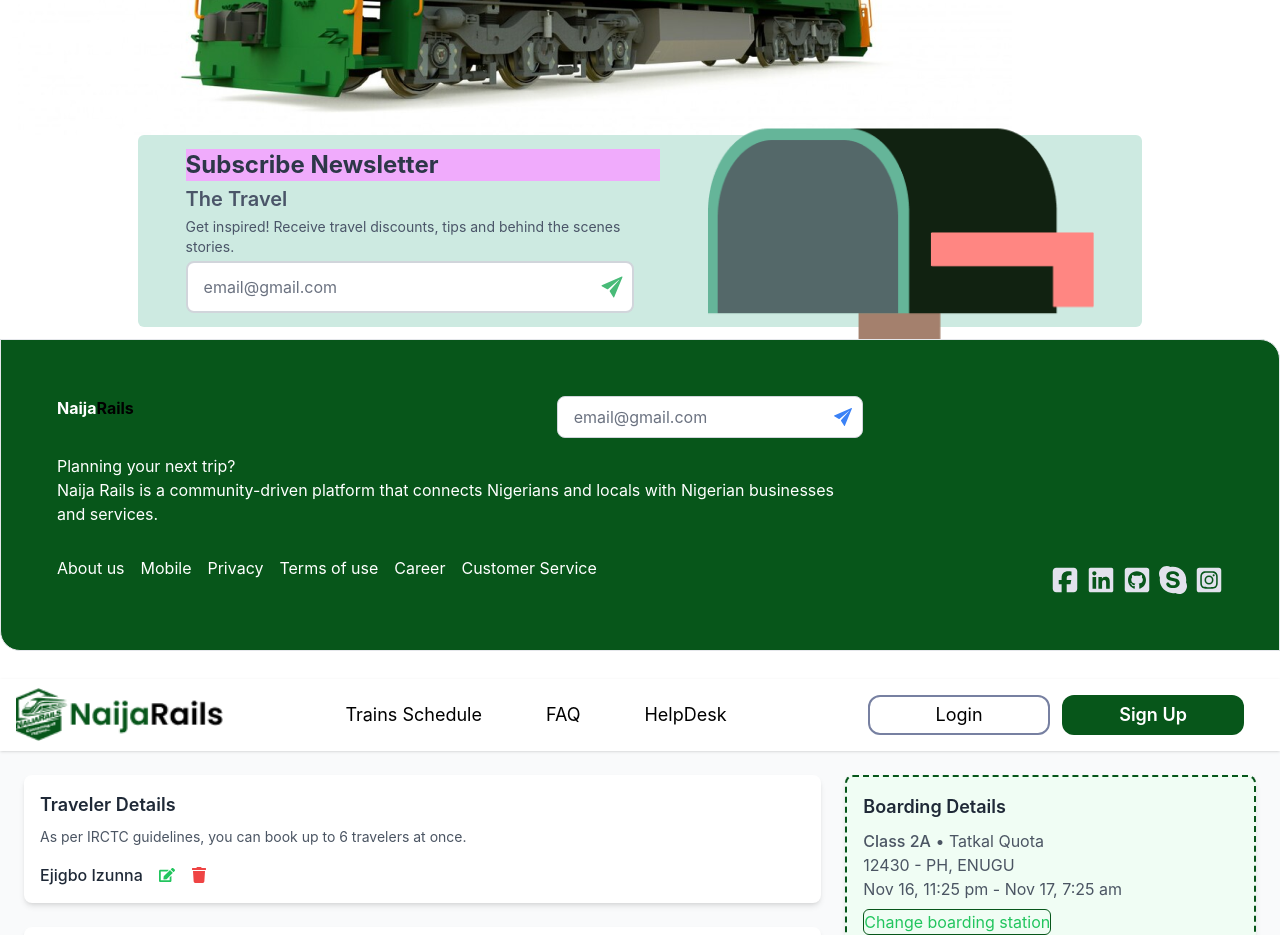
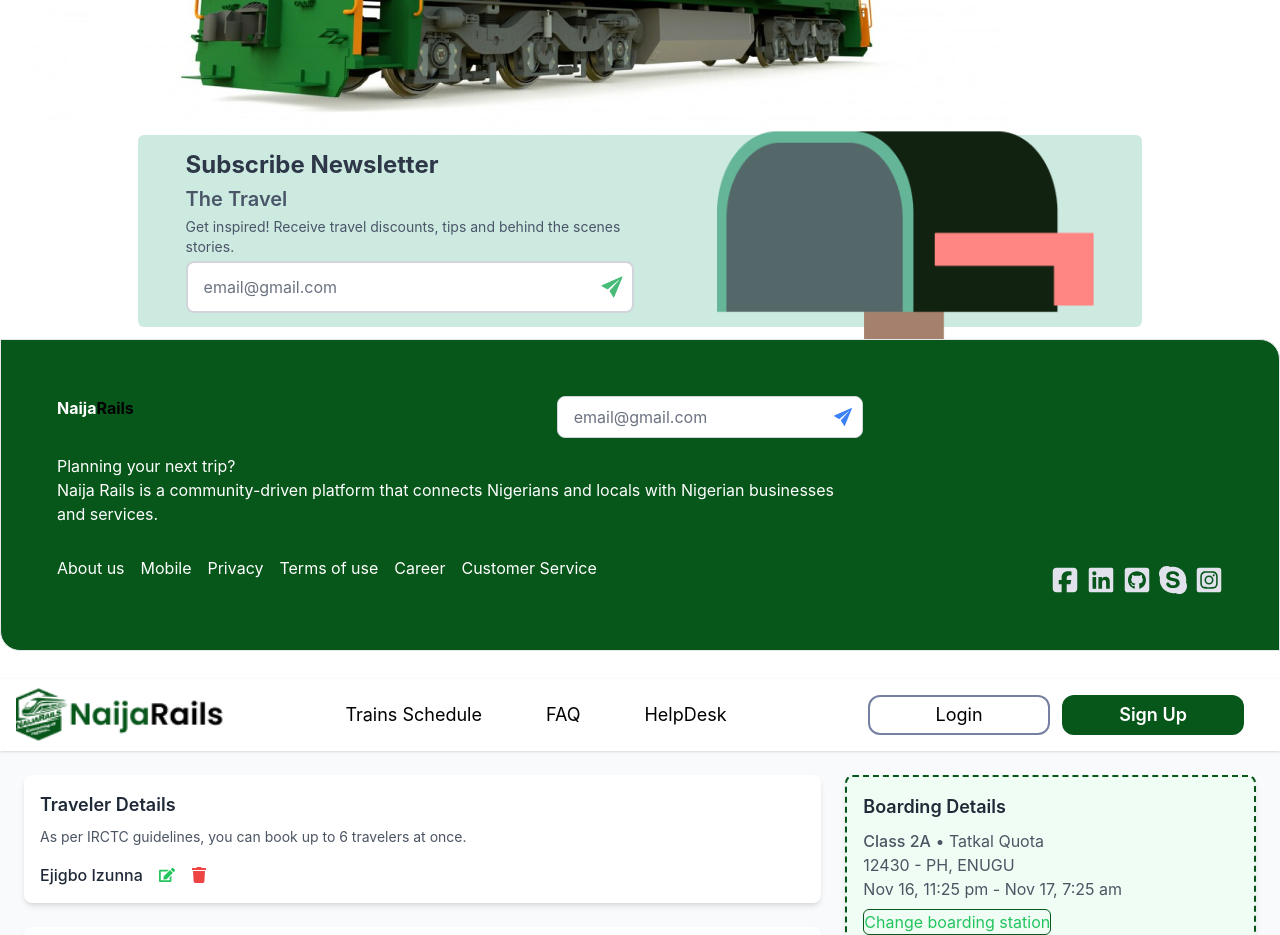
Before and after one commit to Ernestoo2/RaiilwayTransport, a React (Create React App) app: page / in a window 1280 px wide. Shown: the part 2360-3295 px from the top of the page. Built offline with nearby package versions, Linux system fonts and the light colour scheme.

Commit message:
Railway transport

```diff
--- a/src/components/Newsletter.tsx
+++ b/src/components/Newsletter.tsx
@@ -19,9 +19,9 @@ function Newsletter() {
     };
 
     return (
-        <div className="flex w-full h-48 md:w-4/5 mx-auto bg-[#CDEAE1] items-center justify-between rounded-md p-8 lg:p-12">
+        <div className="flex w-full h-48 md:w-4/5 mx-auto gap-5 bg-[#CDEAE1] items-center justify-between rounded-md p-8 lg:p-12">
             <div className="w-full md:w-2/3 mb-2 md:mb-0 md:pr-12">
-                <h2 className="text-xl bg-fuchsia-300 md:text-2xl font-bold text-[#2D3748] mb-1">
+                <h2 className="text-xl w-full flex-wrap  md:text-2xl font-bold text-[#2D3748] mb-1">
                     Subscribe Newsletter
                 </h2>
                 <h3 className="text-lg md:text-xl font-semibold text-[#4A5568] mb-1">
```
